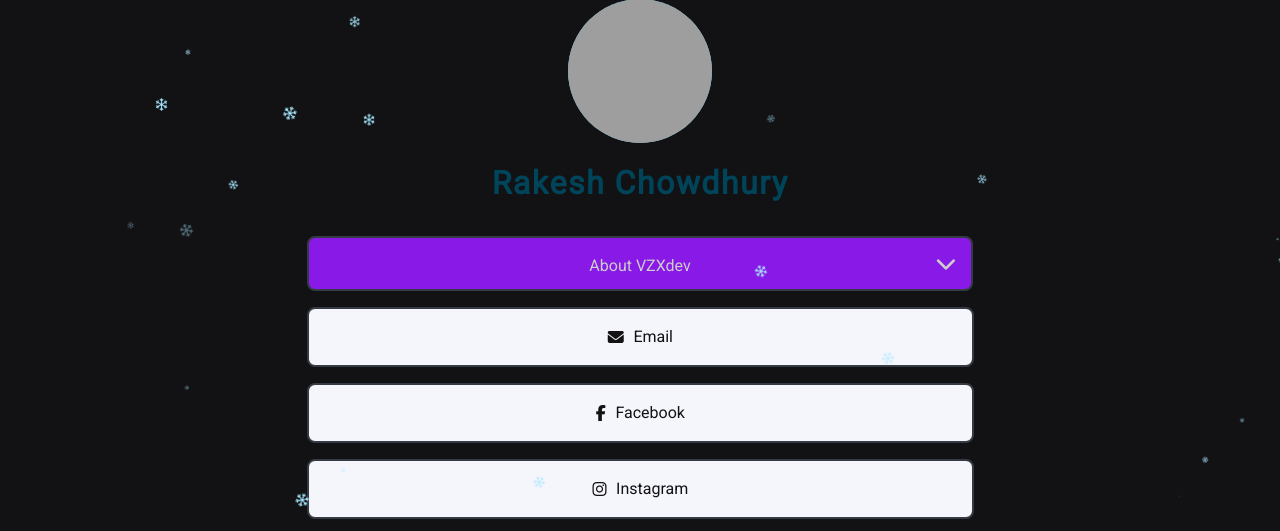
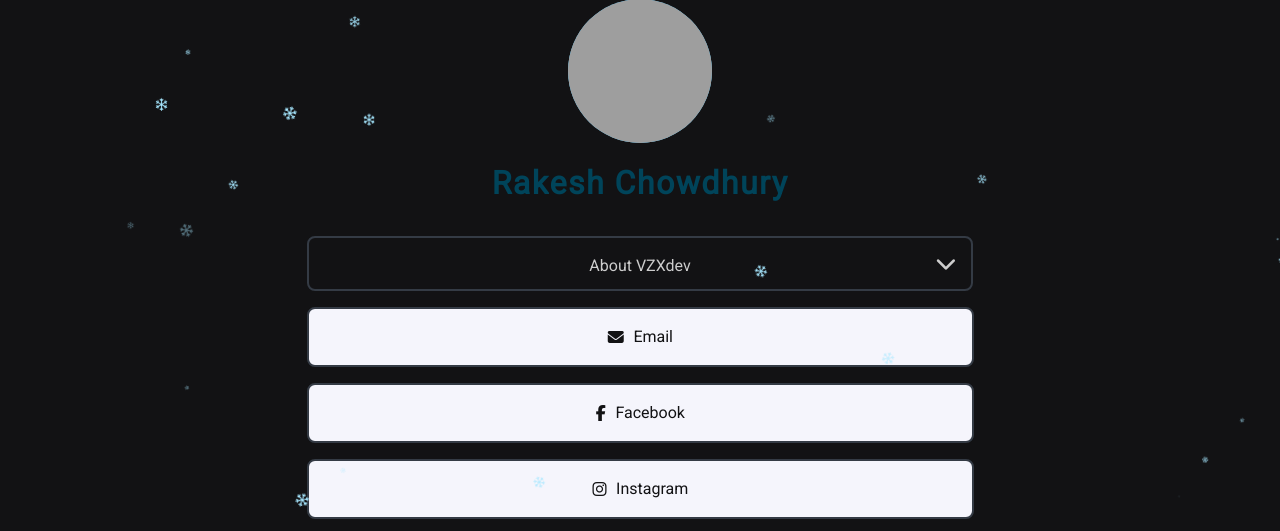
Before and after one commit to VZXdev/quasarSoft, a PHP site: page /about/index.html in a window 1280 px wide. Shown: the part 153-684 px from the top of the page. Run offline with PHP 8.4, Linux system fonts and the light colour scheme; some libraries are stand-ins or nearby versions; grey boxes are pictures that could not be loaded.

Commit message:
Update style.css

```diff
--- a/assets/style/style.css
+++ b/assets/style/style.css
@@ -88,7 +88,7 @@ ul {
 /*****Few personal details*****/
 .info-box {
   width: 100%;
-  background-color: #8919e6;
+  background-color: #121214;
   border-radius: 0.5rem;
   border: 2px solid #343b45;
   padding: 1rem 0;
@@ -204,7 +204,7 @@ ul {
 }
 .social-media div:hover {
   color: #ffffff;
-  background-color: #343b45;
+  background-color: #121214;
 }
 
 /***responsive for desktop***/
```
